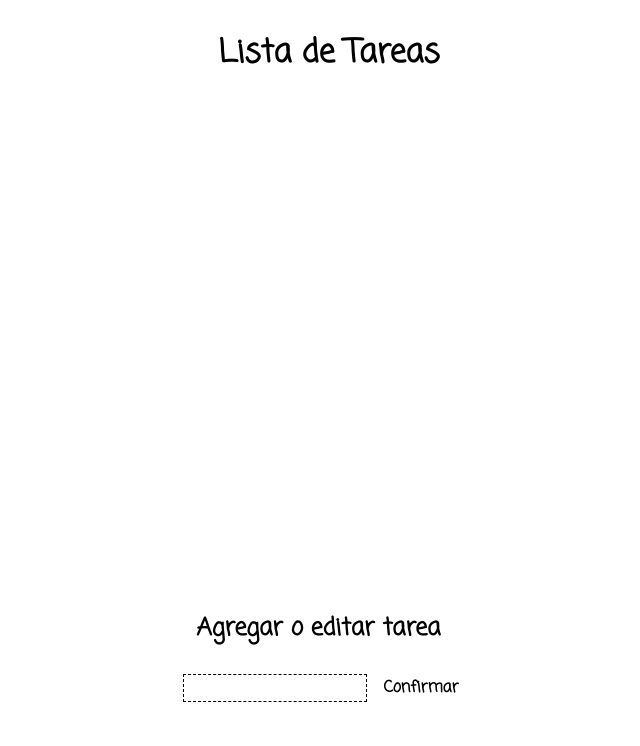
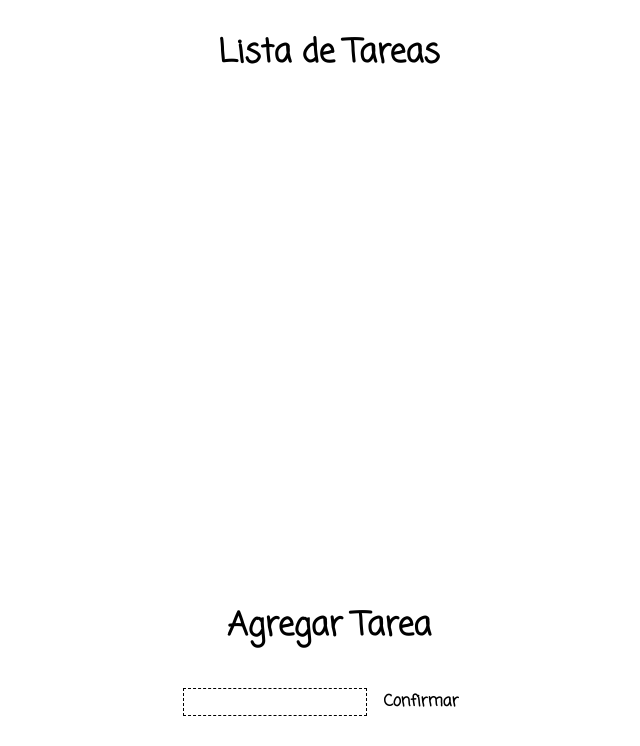
Before and after one commit to SebasDrewes/task-app, a React (Create React App) app: page / in a window 1280 px wide. Shown: the top 746 px of the page, without its empty margins (311-951 px from the left). Built offline with nearby package versions, Linux system fonts and the light colour scheme.

Commit message:
arreglados/mejorados estilos

```diff
--- a/src/App.js
+++ b/src/App.js
@@ -89,7 +89,7 @@ class App extends React.Component {
      <Overview tasks={this.state.tasksList} deleteTask={this.deleteTask} editTask={this.editTask} editTaskButton={this.state.editTaskButton}/>
      <form onSubmit={this.addTask}>
        <label>
-         <h1 className="taskText">Agregar o editar tarea</h1>
+         <h1 className="agregarTarea">Agregar Tarea</h1>
          <input id="addTaskForm" type="text" value ={this.state.newTask.text} onChange={this.saveFormChange}/>
          </label>
          <input className='button'type="submit" value="Confirmar" />
--- a/src/components/Overview.js
+++ b/src/components/Overview.js
@@ -1,10 +1,9 @@
 import React from 'react'
 
-function Overview({tasks , deleteTask, editTask, editTaskButton}) {
+function Overview({tasks , deleteTask, editTask}) {
 
     const listOfTasks = tasks.map((task, index) =>
     <div key={'parentDiv'+task.id} className="taskContainer">
-        {console.log(task.editActivated)}
      <ul contentEditable={task.editActivated} key={task.id} className="taskText">{`(${index + 1}) ${task.text}`}</ul>
      <div key={'childDiv'+task.id} className="buttonContainer">
      <button className='button'onClick={() => editTask(task.id)}>{task.editTaskButton}</button>
--- a/src/index.css
+++ b/src/index.css
@@ -28,6 +28,13 @@ body {
     width: 50vh;
     height: 25vh;
     align-items: center;
+    justify-content: space-around;
+}
+.agregarTarea{
+    text-align: center;
+}
+#textContainer{
+    display:flex;
 }
 .taskText {
     font-size: 1.5em;
```
